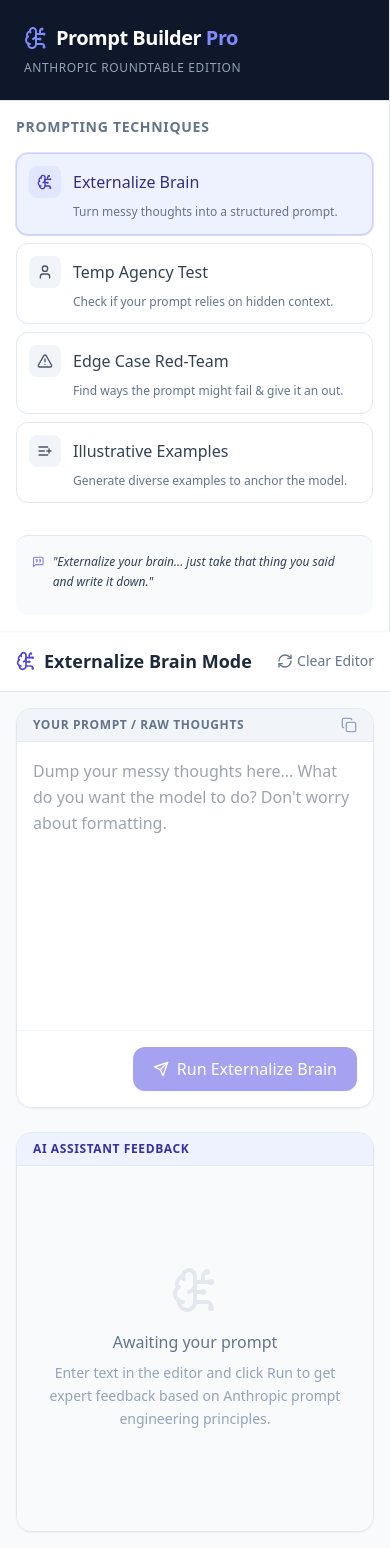
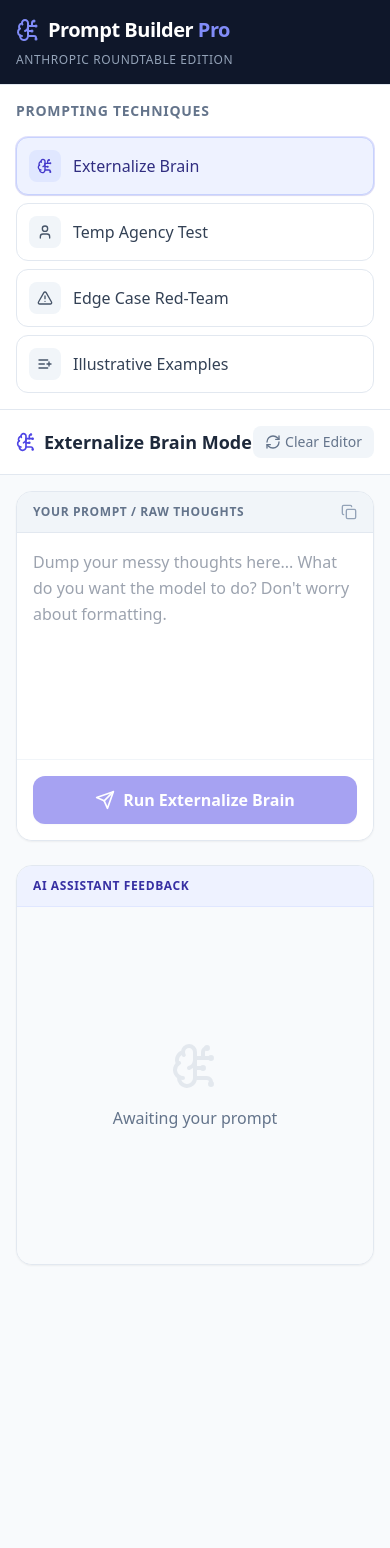
Before and after one commit to DavidVWilliams/prompt-builder-pro, a React (Vite) app: page / in a window 390 px wide. After the commit the page ends 1281 px from the top, so only its background shows below. Built offline with nearby package versions, Linux system fonts and the light colour scheme.

Commit message:
Update App.jsx
Mobile fix

```diff
--- a/src/App.jsx
+++ b/src/App.jsx
@@ -1,4 +1,4 @@
-import React, { useState, useRef, useEffect } from 'react';
+import React, { useState, useRef } from 'react';
 import {
   BrainCircuit,
   User,
@@ -18,6 +18,9 @@ export default function App() {
   const [isProcessing, setIsProcessing] = useState(false);
   const [aiResponse, setAiResponse] = useState("");
   const [copied, setCopied] = useState(false);
+
+  // Reference to auto-scroll to the output on mobile
+  const outputRef = useRef(null);
 
   const tools = [
     {
@@ -79,6 +82,7 @@ export default function App() {
     setAiResponse("");
 
     try {
+      // securely calls your Vercel backend
       const response = await fetch('/api/gemini', {
         method: 'POST',
         headers: { 'Content-Type': 'application/json' },
@@ -95,6 +99,12 @@ export default function App() {
       }
 
       setAiResponse(data.text);
+
+      // Auto-scroll to the AI output on mobile devices so the user doesn't have to hunt for it
+      setTimeout(() => {
+        outputRef.current?.scrollIntoView({ behavior: 'smooth', block: 'start' });
+      }, 100);
+
     } catch (error) {
       console.error("Analysis Error:", error);
       setAiResponse(`Error: ${error.message}`);
@@ -121,9 +131,9 @@ export default function App() {
   return (
     <div className="min-h-screen bg-slate-50 text-slate-900 font-sans flex flex-col md:flex-row">
 
-      {/* Sidebar / Tools Panel */}
-      <div className="w-full md:w-80 bg-white border-r border-slate-200 flex flex-col shadow-sm z-10 h-auto md:h-screen sticky top-0 overflow-y-auto">
-        <div className="p-6 border-b border-slate-200 bg-slate-900 text-white">
+      {/* Sidebar / Tools Panel - UNPINNED ON MOBILE */}
+      <div className="w-full md:w-80 bg-white border-b md:border-r border-slate-200 flex flex-col shadow-sm z-10 md:h-screen md:sticky md:top-0 md:overflow-y-auto shrink-0">
+        <div className="p-4 md:p-6 border-b border-slate-200 bg-slate-900 text-white">
           <div className="flex items-center gap-2 mb-1">
             <BrainCircuit className="w-6 h-6 text-indigo-400" />
             <h1 className="text-xl font-bold tracking-tight">Prompt Builder <span className="text-indigo-400">Pro</span></h1>
@@ -152,15 +162,15 @@ export default function App() {
                     {tool.name}
                   </span>
                 </div>
-                <p className="text-xs text-slate-500 ml-[44px] leading-relaxed">{tool.desc}</p>
+                <p className="text-xs text-slate-500 ml-[44px] leading-relaxed hidden sm:block md:block">{tool.desc}</p>
               </button>
             ))}
           </div>
         </div>
 
-        <div className="p-4 bg-slate-50 border-t border-slate-200 m-4 rounded-xl">
+        <div className="p-4 bg-slate-50 border-t border-slate-200 m-4 rounded-xl hidden sm:block">
           <div className="flex items-start gap-2 text-indigo-600 mb-2">
-            <MessageSquareQuote className="w-4 h-4 mt-0.5 opacity-70" />
+            <MessageSquareQuote className="w-4 h-4 mt-0.5 opacity-70 shrink-0" />
             <p className="text-xs italic font-medium leading-relaxed text-slate-700">
               {activeToolData.quote}
             </p>
@@ -168,11 +178,11 @@ export default function App() {
         </div>
       </div>
 
-      {/* Main Content Area */}
-      <div className="flex-1 flex flex-col h-screen overflow-hidden">
+      {/* Main Content Area - FLEXIBLE ON MOBILE */}
+      <div className="flex-1 flex flex-col min-h-screen md:h-screen md:overflow-hidden">
 
         {/* Top Header */}
-        <header className="bg-white border-b border-slate-200 p-4 flex justify-between items-center shrink-0">
+        <header className="bg-white border-b border-slate-200 p-4 flex justify-between items-center shrink-0 sticky top-0 z-20 md:static">
           <h2 className="text-lg font-semibold text-slate-800 flex items-center gap-2">
             <activeToolData.icon className="w-5 h-5 text-indigo-600" />
             {activeToolData.name} Mode
@@ -180,18 +190,18 @@ export default function App() {
 
           <button
             onClick={() => setCurrentPrompt("")}
-            className="text-sm text-slate-500 hover:text-slate-800 flex items-center gap-1 transition-colors"
+            className="text-sm text-slate-500 hover:text-slate-800 flex items-center gap-1 transition-colors bg-slate-100 md:bg-transparent px-3 py-1.5 md:px-0 md:py-0 rounded-lg md:rounded-none"
           >
             <RefreshCw className="w-4 h-4" /> Clear Editor
           </button>
         </header>
 
-        {/* Workspace */}
-        <div className="flex-1 overflow-auto p-4 md:p-6 bg-slate-50 flex flex-col lg:flex-row gap-6">
+        {/* Workspace - SCROLLS ON MOBILE */}
+        <div className="flex-1 md:overflow-auto p-4 md:p-6 bg-slate-50 flex flex-col lg:flex-row gap-6">
 
           {/* Editor Column */}
-          <div className="flex-1 flex flex-col bg-white rounded-2xl shadow-sm border border-slate-200 overflow-hidden min-h-[400px]">
-            <div className="bg-slate-100 border-b border-slate-200 px-4 py-2 flex justify-between items-center shrink-0">
+          <div className="flex-1 flex flex-col bg-white rounded-2xl shadow-sm border border-slate-200 overflow-hidden min-h-[350px] md:min-h-[400px]">
+            <div className="bg-slate-100 border-b border-slate-200 px-4 py-3 flex justify-between items-center shrink-0">
               <span className="text-xs font-semibold text-slate-500 uppercase tracking-wider">Your Prompt / Raw Thoughts</span>
               <button
                 onClick={() => copyToClipboard(currentPrompt)}
@@ -202,7 +212,7 @@ export default function App() {
               </button>
             </div>
             <textarea
-              className="flex-1 w-full p-4 md:p-6 resize-none focus:outline-none text-slate-700 leading-relaxed"
+              className="flex-1 w-full p-4 md:p-6 resize-none focus:outline-none text-slate-700 leading-relaxed text-base"
               placeholder={activeTool === 'braindump'
                 ? "Dump your messy thoughts here... What do you want the model to do? Don't worry about formatting."
                 : "Paste your existing prompt here to analyze it..."}
@@ -213,24 +223,24 @@ export default function App() {
               <button
                 onClick={handleRunTool}
                 disabled={!currentPrompt.trim() || isProcessing}
-                className="flex items-center gap-2 bg-indigo-600 text-white px-5 py-2.5 rounded-xl font-medium hover:bg-indigo-700 transition-colors disabled:opacity-50 disabled:cursor-not-allowed shadow-sm"
+                className="w-full md:w-auto flex items-center justify-center gap-2 bg-indigo-600 text-white px-5 py-3 md:py-2.5 rounded-xl font-bold hover:bg-indigo-700 transition-colors disabled:opacity-50 disabled:cursor-not-allowed shadow-sm"
               >
-                {isProcessing ? <Loader2 className="w-4 h-4 animate-spin" /> : <Send className="w-4 h-4" />}
+                {isProcessing ? <Loader2 className="w-5 h-5 md:w-4 md:h-4 animate-spin" /> : <Send className="w-5 h-5 md:w-4 md:h-4" />}
                 {isProcessing ? 'Analyzing...' : `Run ${activeToolData.name}`}
               </button>
             </div>
           </div>
 
           {/* AI Output Column */}
-          <div className="flex-1 flex flex-col bg-white rounded-2xl shadow-sm border border-slate-200 overflow-hidden min-h-[400px]">
-             <div className="bg-indigo-50 border-b border-indigo-100 px-4 py-2 flex justify-between items-center shrink-0">
+          <div ref={outputRef} className="flex-1 flex flex-col bg-white rounded-2xl shadow-sm border border-slate-200 overflow-hidden min-h-[400px] scroll-mt-20">
+             <div className="bg-indigo-50 border-b border-indigo-100 px-4 py-3 flex justify-between items-center shrink-0">
               <span className="text-xs font-semibold text-indigo-800 uppercase tracking-wider">AI Assistant Feedback</span>
               {aiResponse && (
                 <button
                   onClick={() => copyToClipboard(aiResponse)}
-                  className="text-indigo-400 hover:text-indigo-700 transition-colors flex items-center gap-1 text-xs font-medium"
+                  className="bg-white px-3 py-1 rounded-md text-indigo-600 hover:bg-indigo-600 hover:text-white border border-indigo-200 transition-colors flex items-center gap-1 text-xs font-bold shadow-sm"
                 >
-                  {copied ? <CheckCheck className="w-4 h-4 text-green-600" /> : <Copy className="w-4 h-4" />}
+                  {copied ? <CheckCheck className="w-4 h-4" /> : <Copy className="w-4 h-4" />}
                   {copied ? 'Copied!' : 'Copy'}
                 </button>
               )}
@@ -241,7 +251,7 @@ export default function App() {
                 <div className="absolute inset-0 flex flex-col items-center justify-center text-slate-400 p-8 text-center">
                   <activeToolData.icon className="w-12 h-12 mb-4 opacity-20" />
                   <p className="font-medium text-slate-500">Awaiting your prompt</p>
-                  <p className="text-sm mt-2 max-w-xs leading-relaxed">
+                  <p className="text-sm mt-2 max-w-xs leading-relaxed hidden sm:block">
                     Enter text in the editor and click Run to get expert feedback based on Anthropic prompt engineering principles.
                   </p>
                 </div>
```
